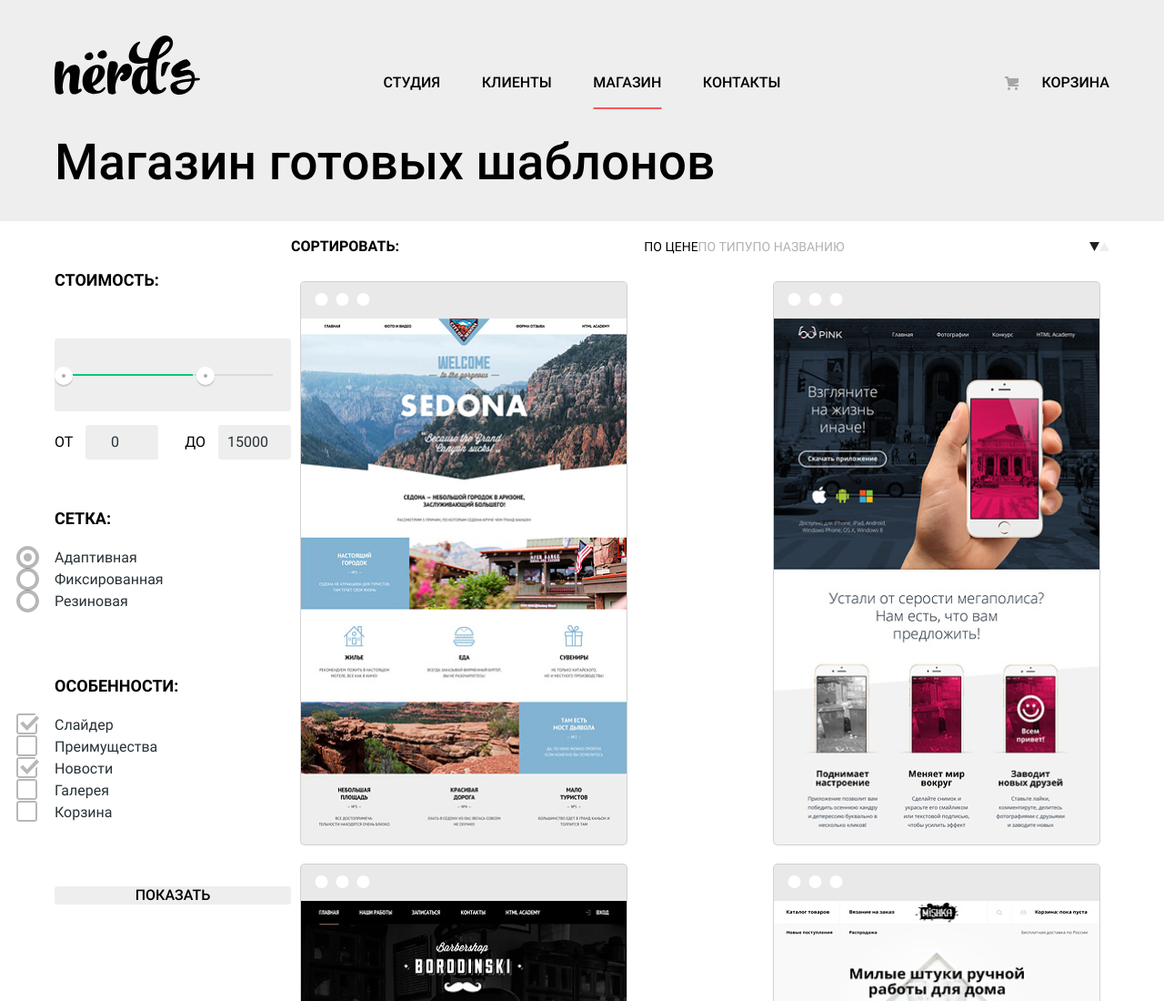
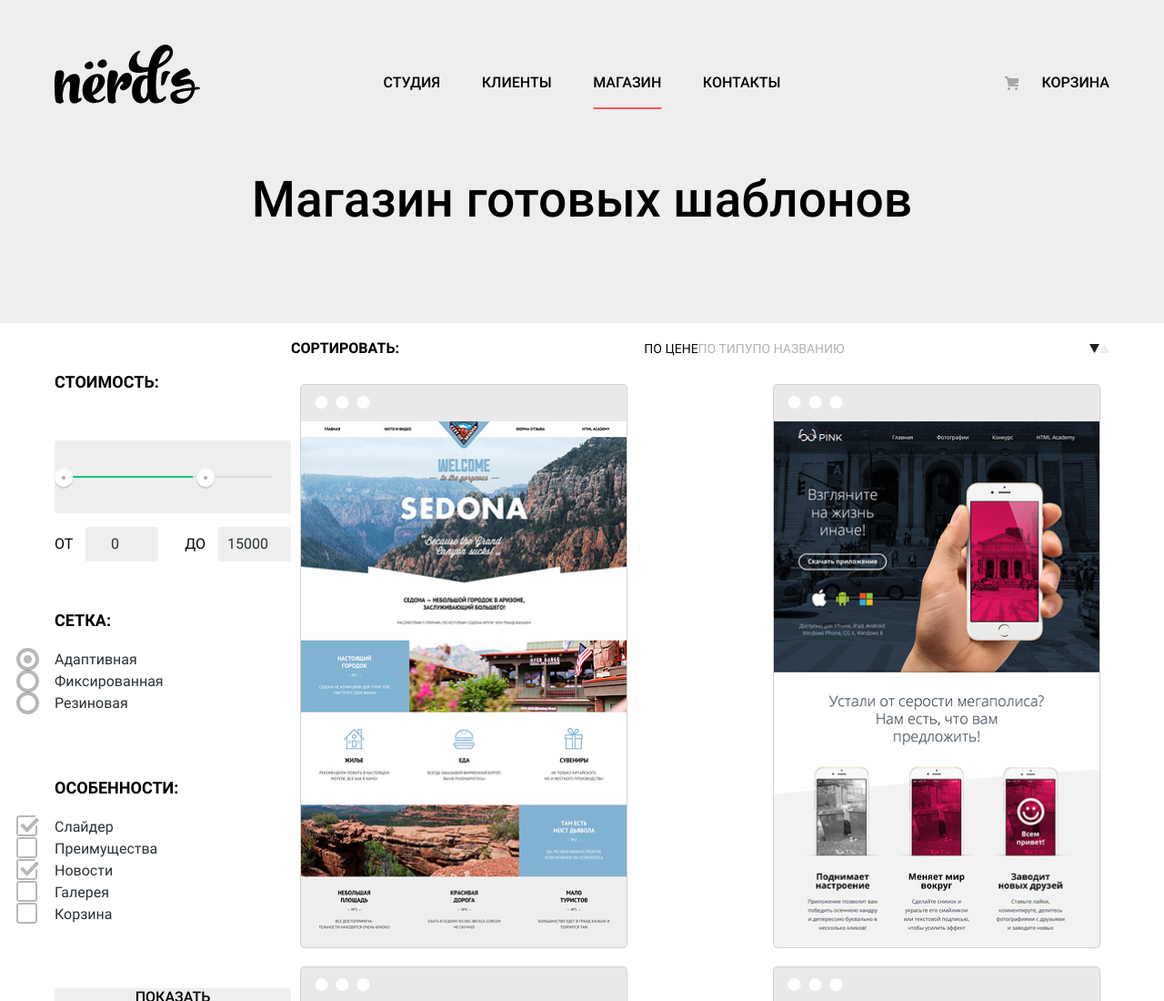
Before and after one commit to SavvaNK/1239169-nerds-29, a plain HTML site: page catalog.html in a window 1280 px wide. Shown: the top 1100 px of the page at 91% size. Drawn offline with Linux system fonts and the light colour scheme.

Commit message:
pped catalog header

```diff
--- a/catalog.html
+++ b/catalog.html
@@ -13,7 +13,7 @@
       <header class="main-header">
         <h1 class="main-title">Магазин готовых шаблонов</h1>
         <nav class="main-nav">
-          <a class="main-header-logo" href="index.html">
+          <a class="main-header-logo catalog-header-logo" href="index.html">
             <img class="main-header-logo-img catalog-header-logo-img" src="img/nerds-logo.svg" width="160" height="66" alt="Логотип студии Нёрдс">
           </a>
           <ul class="site-navigation">
--- a/css/styles.css
+++ b/css/styles.css
@@ -886,6 +886,17 @@ input[type="radio"].visually-hidden {
 }
 
 /* catalog.html */
+
+.catalog-header-logo {
+  display: flex;
+}
+
+.catalog-header-logo-img {
+  margin: 0;
+  padding: 0 0 0 0;
+  justify-self: flex-end;
+}
+
 .catalog-header-logo-img,
 .catalog-header-logo-img:hover,
 .catalog-header-logo-img:focus {
@@ -903,6 +914,8 @@ input[type="radio"].visually-hidden {
   font-size: 55px;
   line-height: 55px;
   text-transform: none;
+  margin: 0 auto;
+  padding: 78px 0 108px 0;
 }
 
 .catalog-main-container {
--- a/js/script.js
+++ b/js/script.js
@@ -55,6 +55,7 @@ for (let i = 0; i < btnList.length; i += 1) {
 
 // modal
 
+
 const modalOpenBtn= document.querySelector(".map-contacts-button");
 const modal = document.querySelector(".modal");
 const modalClose = document.querySelector(".modal-close")
```
